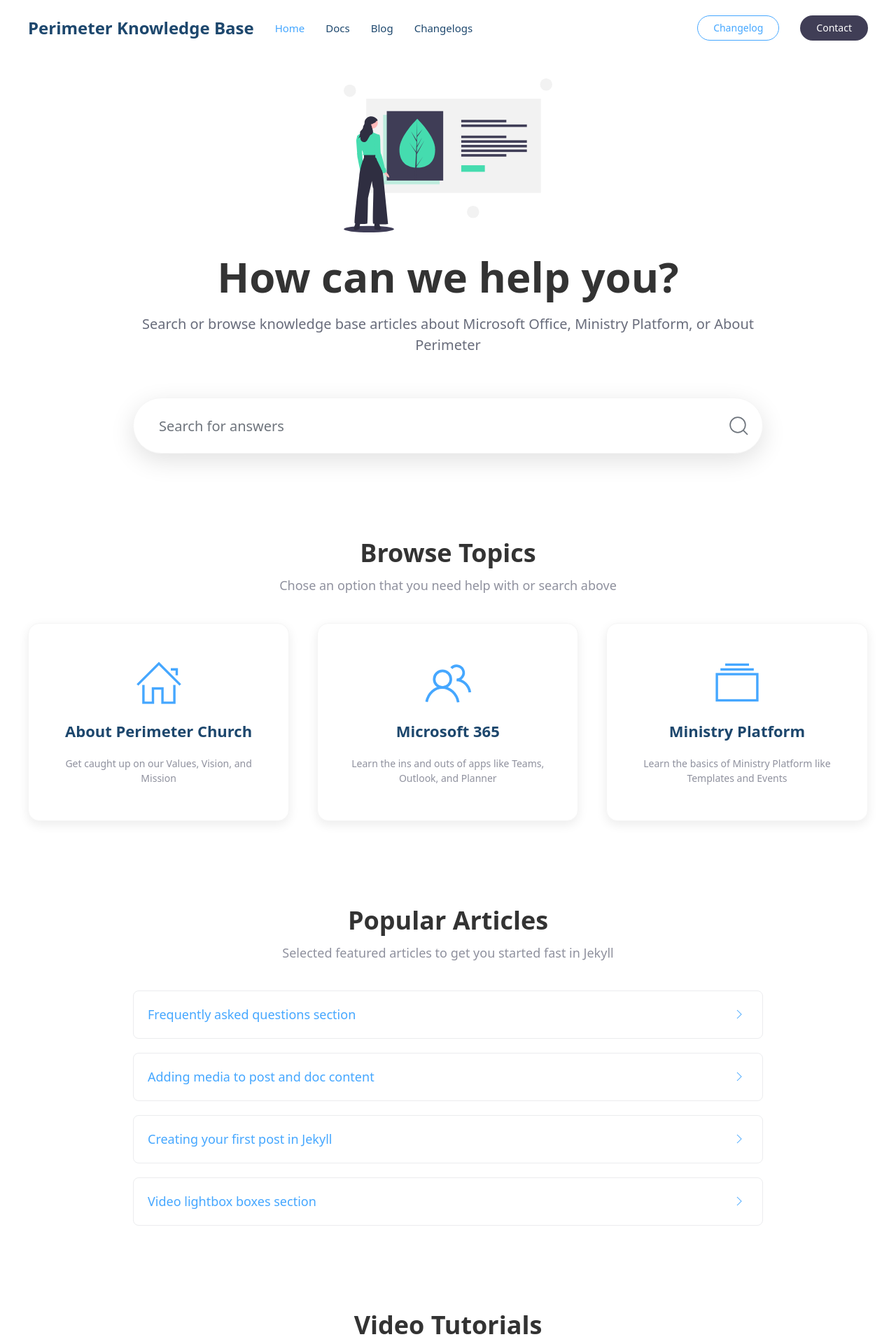
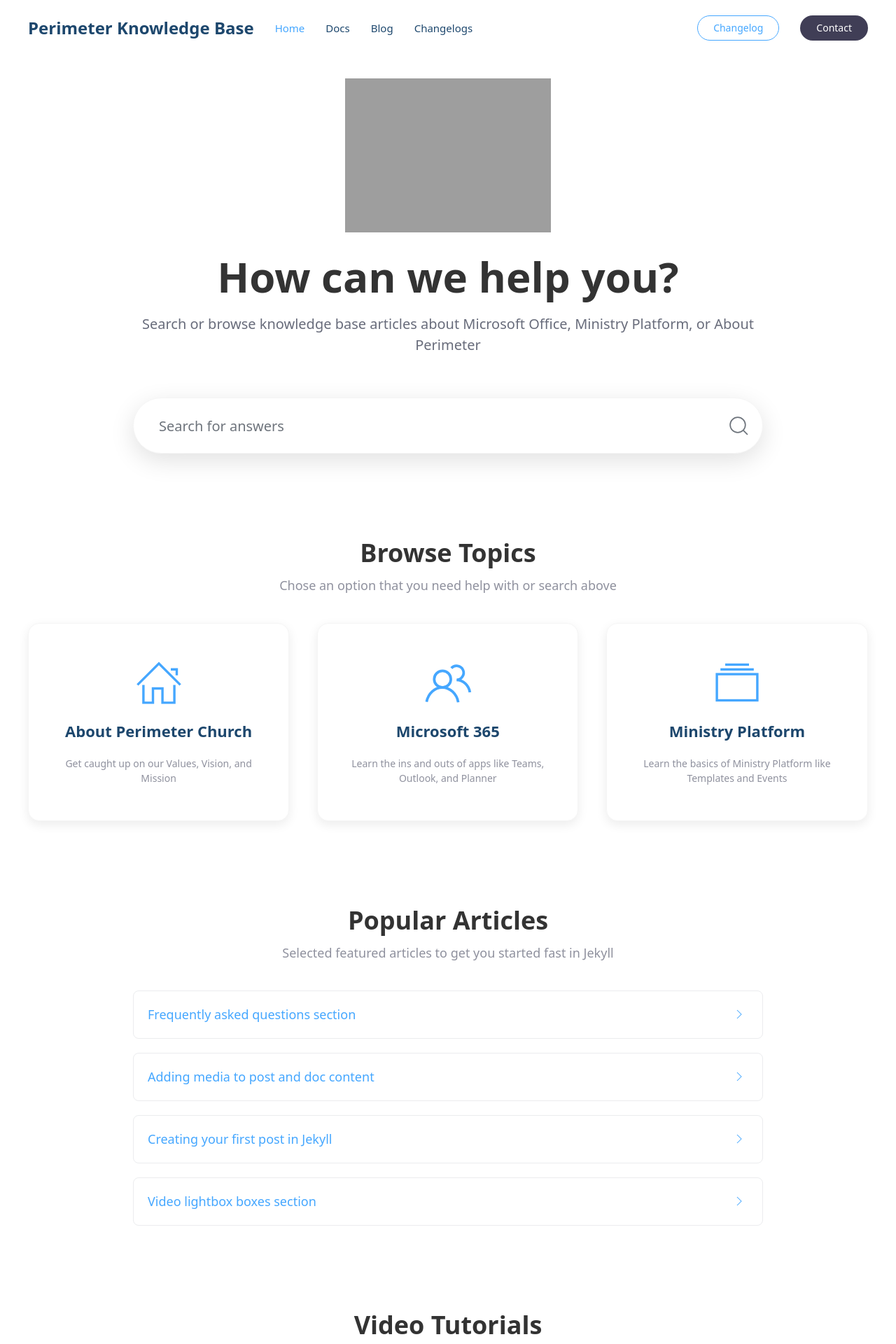
Before and after one commit to josephwper/perimeterkb, a Jekyll site: the page built from index.md, in a window 1280 px wide. Shown: the top 1920 px of the page at 70% size. Built offline with Jekyll 4.4.1, drawn with Linux system fonts in a browser that asks for light colours.

Commit message:
Update index.md

```diff
--- a/index.md
+++ b/index.md
@@ -4,7 +4,7 @@ width: expand
 hero:
     title: How can we help you?
     subtitle: Search or browse knowledge base articles about Microsoft Office, Ministry Platform, or About Perimeter
-    image: knowledge.svg
+    image: https://doodleipsum.com/700/hand-drawn?i=ac5fcbd004e4a4496dc975c10f7af6be
     search: true
 ---
 
```
